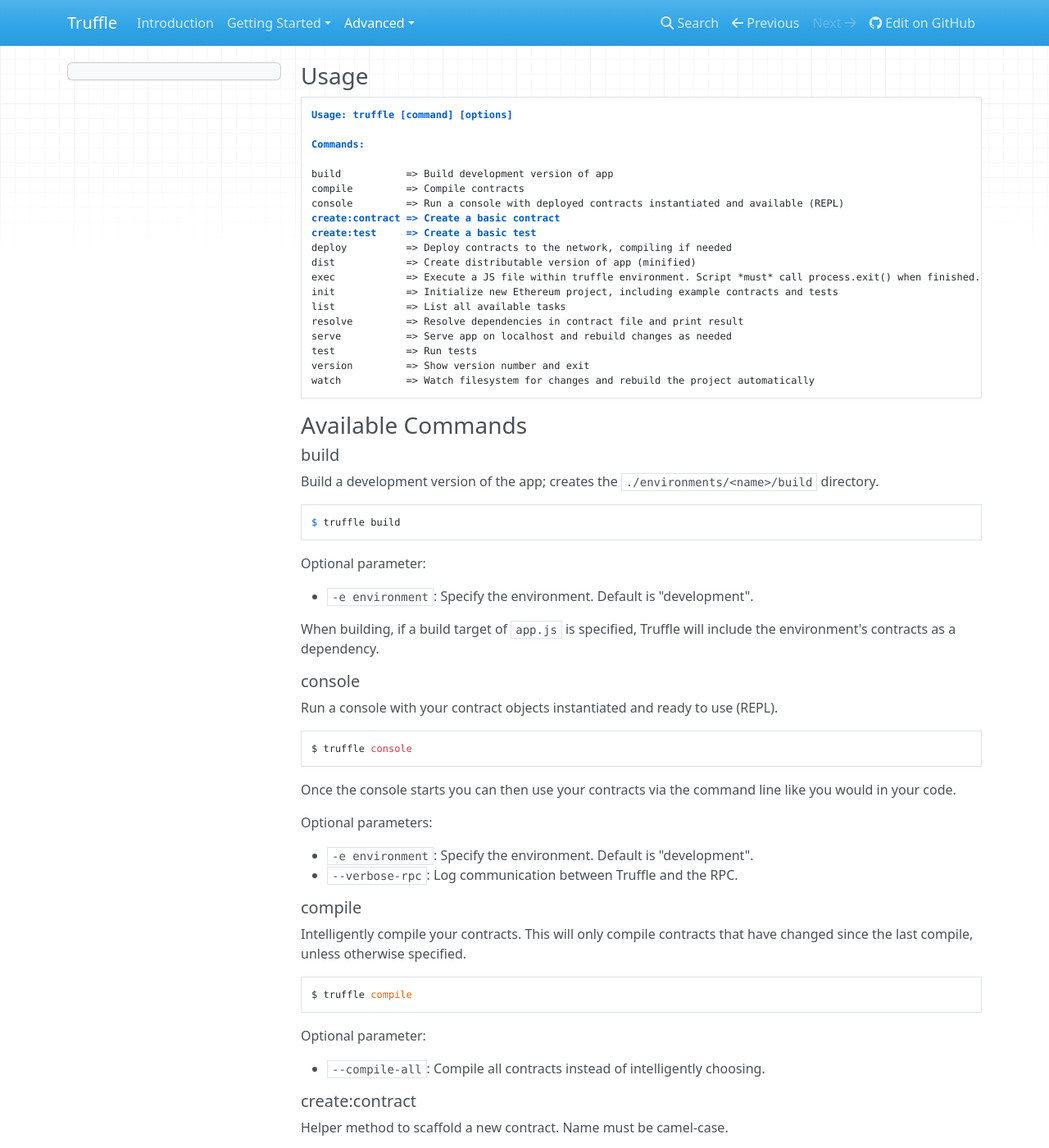
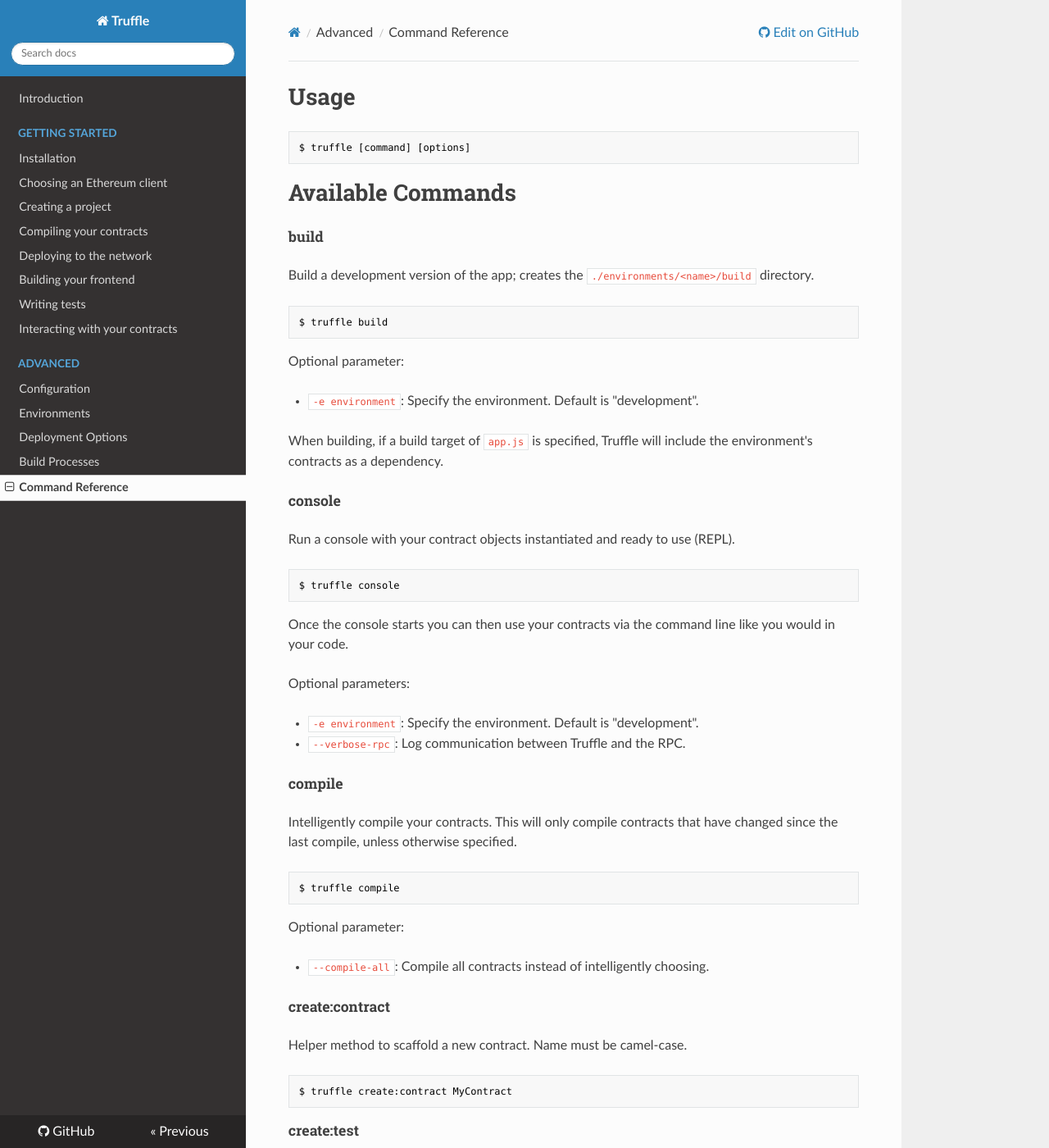
Before and after one commit to trufflesuite/truffle, an MkDocs documentation site: the page built from docs/advanced/commands.md, in a window 1280 px wide and 1400 px high. Shown: the whole window at 82% size. Built offline with MkDocs 1.6.1, drawn with Linux system fonts in a browser that asks for light colours; nearby versions of some CDN libraries; old or Windows-style settings are respelled for this version of MkDocs; some of the changed text lies outside the part shown.

Commit message:
Booya, docs coming.

````diff
--- a/docs/advanced/commands.md
+++ b/docs/advanced/commands.md
@@ -1,34 +1,16 @@
-### Usage
+# Usage
 
-```
-Usage: truffle [command] [options]
-
-Commands:
-
-build           => Build development version of app
-compile         => Compile contracts
-console         => Run a console with deployed contracts instantiated and available (REPL)
-create:contract => Create a basic contract
-create:test     => Create a basic test
-deploy          => Deploy contracts to the network, compiling if needed
-dist            => Create distributable version of app (minified)
-exec            => Execute a JS file within truffle environment. Script *must* call process.exit() when finished.
-init            => Initialize new Ethereum project, including example contracts and tests
-list            => List all available tasks
-resolve         => Resolve dependencies in contract file and print result
-serve           => Serve app on localhost and rebuild changes as needed
-test            => Run tests
-version         => Show version number and exit
-watch           => Watch filesystem for changes and rebuild the project automatically
+```none
+$ truffle [command] [options]
 ```
 
-### Available Commands
+# Available Commands
 
 ##### build
 
 Build a development version of the app; creates the `./environments/<name>/build` directory.
 
-```
+```none
 $ truffle build
 ```
 
@@ -42,7 +24,7 @@
 
 Run a console with your contract objects instantiated and ready to use (REPL).
 
-```
+```none
 $ truffle console
 ```
 
@@ -57,7 +39,7 @@
 
 Intelligently compile your contracts. This will only compile contracts that have changed since the last compile, unless otherwise specified.
 
-```
+```none
 $ truffle compile
 ```
 
@@ -69,7 +51,7 @@
 
 Helper method to scaffold a new contract. Name must be camel-case.
 
-```
+```none
 $ truffle create:contract MyContract
 ```
 
@@ -77,7 +59,7 @@
 
 Helper method to scaffold a new test for a contract. Name must be camel-case.
 
-```
+```none
 $ truffle create:test MyTest
 ```
 
@@ -85,7 +67,7 @@
 
 Compile and deploy contracts to the network. Will only deploy the contracts specified in the app's `deploy` configuration. Contracts are compiled intelligently unless otherwise specified.
 
-```
+```none
 $ truffle deploy
 ```
 
@@ -97,11 +79,11 @@
 
 Deploying contracts will save [Pudding](https://github.com/ConsenSys/ether-pudding) class files within your environment's `contracts` directory that correspond to each of your contracts. These class files can be used in Truffle's build process or your own build process to interact with the Ethereum network.
 
-##### dist
+##### dist (deprecated)
 
 Build a distributable version of the app; creates the `./environments/<name>/dist` directory.
 
-```
+```none
 $ truffle dist
 ```
 
@@ -115,7 +97,7 @@
 
 Execute a Javascript or CoffeeScript file within the Truffle environment. This will include `web3`, set the default provider based on the app configuration, and include the environment's contracts within the specified script. **This is a limited function.** Your script **must** call process.exit() when it is finished or `truffle exec` will never exit.
 
-```
+```none
 $ truffle exec /path/to/my/script.js
 ```
 
@@ -127,7 +109,7 @@
 
 Create a completely new app within the current working directory. Will add default contracts, tests and frontend configuration.
 
-```
+```none
 $ truffle init
 ```
 
@@ -135,7 +117,7 @@
 
 Like `truffle init`, but only initializes the `config` directory.
 
-```
+```none
 $ truffle init:config
 ```
 
@@ -143,7 +125,7 @@
 
 Like `truffle init`, but only initializes the `contracts` directory.
 
-```
+```none
 $ truffle init:contracts
 ```
 
@@ -151,7 +133,7 @@
 
 Like `truffle init`, but only initializes the `test` directory.
 
-```
+```none
 $ truffle init:tests
 ```
 
@@ -159,7 +141,7 @@
 
 List all available commands and exit. Synonymous with `--help`.
 
-```
+```none
 $ truffle list
 ```
 
@@ -167,7 +149,7 @@
 
 Resolve all dependencies within solidity files and print the result.
 
-```
+```none
 $ truffle resolve ./path/to/contract/file.sol
 ```
 
@@ -175,7 +157,7 @@
 
 Serve the built app from `http://localhost:8080`, rebuilding and redeploying changes as needed. Like `truffle watch`, but with the web server component added.
 
-```
+```none
 $ truffle serve
 ```
 
@@ -188,7 +170,7 @@
 
 Run all tests within the `./test` directory, or optionally run a single test.
 
-```
+```none
 $ truffle test [/path/to/test/file]
 ```
 
@@ -202,7 +184,7 @@
 
 Show version number and exit.
 
-```
+```none
 $ truffle version
 ```
 
@@ -210,6 +192,6 @@
 
 Watch for changes to contracts, app and configuration files. When there's a change, rebuild the app and redeploy changes to the contracts if necessary.
 
-```
+```none
 $ truffle watch
 ```
--- a/mkdocs.yml
+++ b/mkdocs.yml
@@ -2,12 +2,13 @@
 site_name: Truffle
 repo_url: https://github.com/Consensys/truffle
 site_description: Truffle Documentation
+theme: readthedocs
 pages:
 - Introduction: 'index.md'
 - Getting Started:
-  - Install Truffle: 'getting_started/installation.md'
-  - Your first project: 'getting_started/firstproject.md'
+  - Installation: 'getting_started/installation.md'
   - Choosing an Ethereum client: 'getting_started/client.md'
+  - Creating a project: 'getting_started/project.md'
   - Compiling your contracts: 'getting_started/compile.md'
   - Deploying to the network: 'getting_started/deploy.md'
   - Building your frontend: 'getting_started/build.md'
@@ -15,6 +16,7 @@
   - Interacting with your contracts: 'getting_started/contracts.md'
 - Advanced:
   - Configuration: 'advanced/configuration.md'
-  - Custom build processes: 'advanced/build/overview.md'
-  - Using Webpack: 'advanced/build/webpack.md'
+  - Environments: 'advanced/environments.md'
+  - Deployment Options: 'advanced/deploy.md'
+  - Build Processes: 'advanced/build.md'
   - Command Reference: 'advanced/commands.md'
````
Also changed, not shown: docs/extra.css (added, +7 -0 lines), docs/getting_started/client.md (+15 -0 lines), docs/getting_started/installation.md (+12 -0 lines), docs/getting_started/project.md (added, +28 -0 lines), docs/index.md (+1 -1 lines), docs/advanced/build.md (added), docs/advanced/deploy.md (added), docs/advanced/environments.md (added), docs/getting_started/firstproject.md (added), 2 other files.
